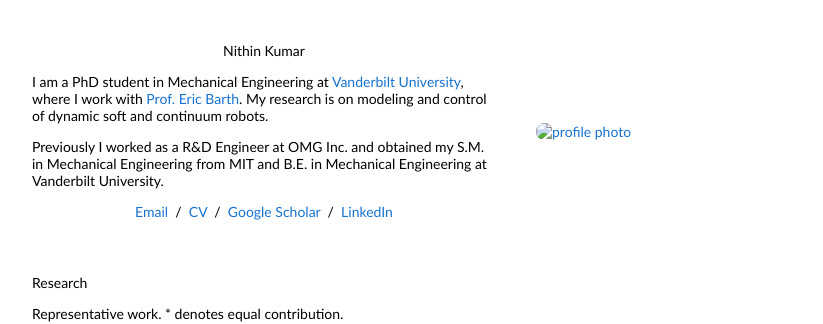
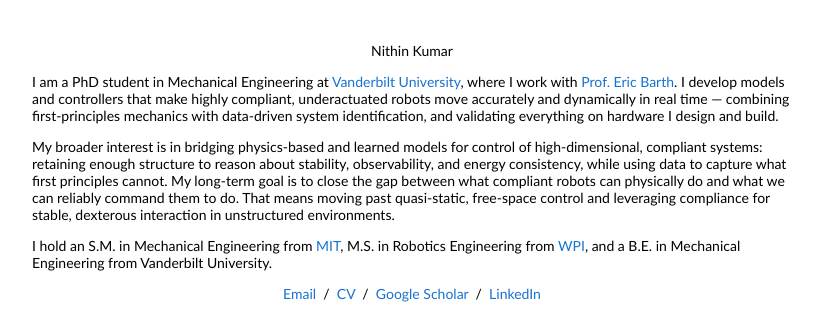
Before and after one commit to nskumar-robot/nskumar-robot.github.io, a plain HTML site: page index.html in a window 1280 px wide. Shown: the top 324 px of the page, without its empty margins (228-1051 px from the left). Drawn offline with Linux system fonts and the light colour scheme.

Commit message:
Edited bio

```diff
--- a/index.html
+++ b/index.html
@@ -1,5 +1,7 @@
 <!DOCTYPE HTML>
-<html lang="en"><head>
+<html lang="en">
+
+<head>
   <meta charset="utf-8">
   <title>Your Name</title>
   <meta name="author" content="Your Name">
@@ -9,14 +11,16 @@
 </head>
 
 <body>
-<table style="width:100%;max-width:800px;border:0px;border-spacing:0px;border-collapse:separate;margin-right:auto;margin-left:auto;">
+  <table
+    style="width:100%;max-width:800px;border:0px;border-spacing:0px;border-collapse:separate;margin-right:auto;margin-left:auto;">
     <tbody>
 
       <!-- ============ BIO ============ -->
       <tr style="padding:0px">
         <td style="padding:0px">
 
-  <table style="width:100%;border:0px;border-spacing:0px;border-collapse:separate;margin-right:auto;margin-left:auto;">
+          <table
+            style="width:100%;border:0px;border-spacing:0px;border-collapse:separate;margin-right:auto;margin-left:auto;">
             <tbody>
               <tr style="padding:0px">
 
@@ -28,25 +32,32 @@
                     I am a PhD student in Mechanical Engineering at
                     <a href="https://www.vanderbilt.edu">Vanderbilt University</a>, where I work with
                     <a href="https://engineering.vanderbilt.edu/bio/eric-barth/">Prof. Eric Barth</a>.
-        My research is on modeling and control of dynamic soft and continuum robots.
+                    I develop models and controllers that make highly compliant, underactuated robots
+                    move accurately and dynamically in real time &mdash; combining first-principles
+                    mechanics with data-driven system identification, and validating everything on
+                    hardware I design and build.
                   </p>
                   <p>
-        Previously I worked as a R&amp;D Engineer at OMG Inc. and obtained my S.M. in Mechanical Engineering from MIT
-         and B.E. in Mechanical Engineering at Vanderbilt University.
+                    My broader interest is in bridging physics-based and learned models for control of
+                    high-dimensional, compliant systems: retaining enough structure to reason about
+                    stability, observability, and energy consistency, while using data to capture what
+                    first principles cannot. My long-term goal is to close the gap between what compliant robots can
+                    physically do and what we can reliably command them to do. That means moving past quasi-static,
+                    free-space control and leveraging compliance for stable, dexterous
+                    interaction in unstructured environments.
+                  </p>
+                  <p>
+                    I hold an S.M. in Mechanical Engineering from <a href="https://www.mit.edu">MIT</a>, M.S. in Robotics Engineering from <a href="https://www.wpi.edu/">WPI</a>,
+                    and a B.E. in Mechanical Engineering from Vanderbilt University.
                   </p>
                   <p style="text-align:center">
                     <a href="mailto:nithin.s.kumar@vanderbilt.edu">Email</a> &nbsp;/&nbsp;
                     <a href="data/cv.pdf">CV</a> &nbsp;/&nbsp;
-        <a href="https://scholar.google.com/citations?hl=en&user=lIwMSlUAAAAJ&view_op=list_works&sortby=pubdate">Google Scholar</a> &nbsp;/&nbsp;
+                    <a
+                      href="https://scholar.google.com/citations?hl=en&user=lIwMSlUAAAAJ&view_op=list_works&sortby=pubdate">Google
+                      Scholar</a> &nbsp;/&nbsp;
                     <a href="https://www.linkedin.com/in/nithin-s-kumar/">LinkedIn</a>
                   </p>
-    </td>
-
-    <td style="padding:2.5%;width:40%;max-width:40%">
-      <a href="images/headshot.jpg">
-        <img style="width:100%;max-width:100%;object-fit:cover;border-radius:8px"
-             alt="profile photo" src="images/headshot.jpg">
-      </a>
                 </td>
 
               </tr>
@@ -60,7 +71,8 @@
       <tr style="padding:0px">
         <td style="padding:0px">
 
-  <table style="width:100%;border:0px;border-spacing:0px;border-collapse:separate;margin-right:auto;margin-left:auto;">
+          <table
+            style="width:100%;border:0px;border-spacing:0px;border-collapse:separate;margin-right:auto;margin-left:auto;">
             <tbody>
 
               <tr>
@@ -153,7 +165,8 @@
           </table>
 
           <!-- ============ FOOTER ============ -->
-  <table style="width:100%;border:0px;border-spacing:0px;border-collapse:separate;margin-right:auto;margin-left:auto;">
+          <table
+            style="width:100%;border:0px;border-spacing:0px;border-collapse:separate;margin-right:auto;margin-left:auto;">
             <tbody>
               <tr>
                 <td style="padding:0px">
@@ -172,4 +185,5 @@
     </tbody>
   </table>
 </body>
+
 </html>
```
Lines whose indentation alone changed are shown as unchanged.
